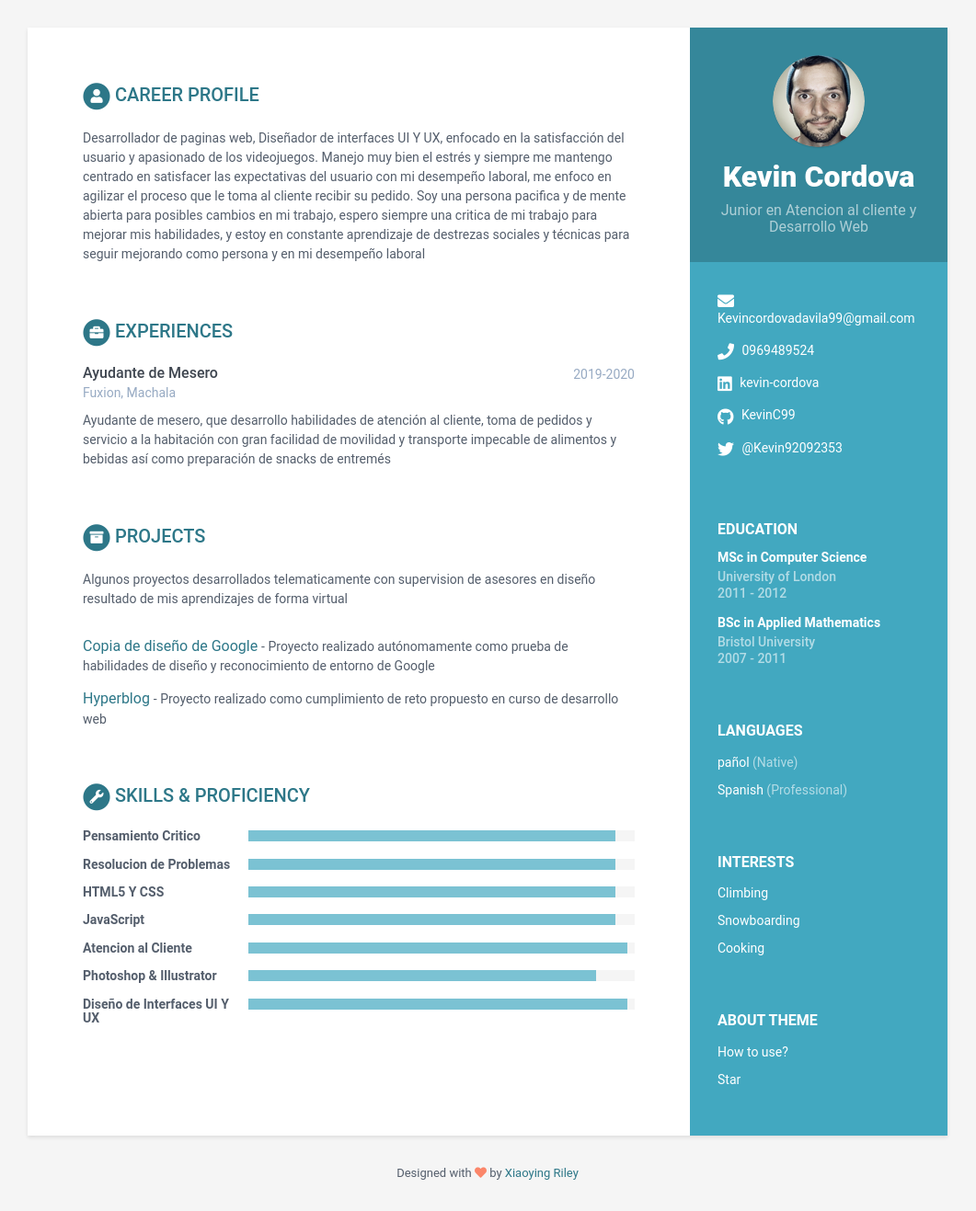
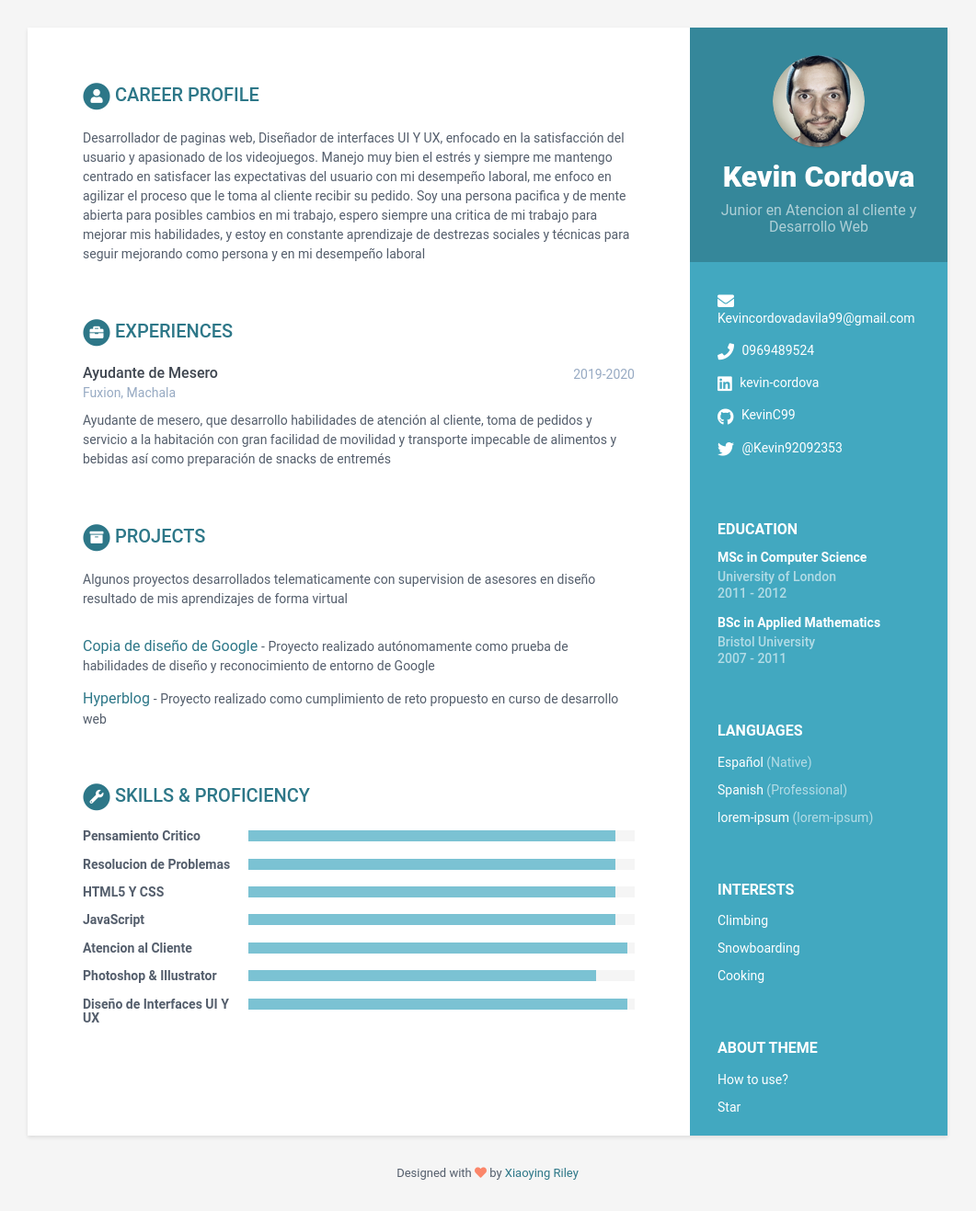
Before and after one commit to KevinC99/good-birch-4e19a, a Jekyll site: the page built from index.html, in a window 1280 px wide. Shown: the whole page at 92% size, without its empty margins (110-1171 px from the left). Built offline with Jekyll 4.4.1, drawn with Linux system fonts in a browser that asks for light colours.

Commit message:
data.yml: Multiple updates: * updated languages in sidebar * updated idiom in languages

```diff
--- a/_data/data.yml
+++ b/_data/data.yml
@@ -14,9 +14,11 @@ sidebar:
   goodreads: null
   languages:
     - level: Native
-      idiom: pañol
+      idiom: Español
     - idiom: Spanish
       level: Professional
+    - idiom: lorem-ipsum
+      level: lorem-ipsum
   interests:
     - item: Climbing
       link: null
```
